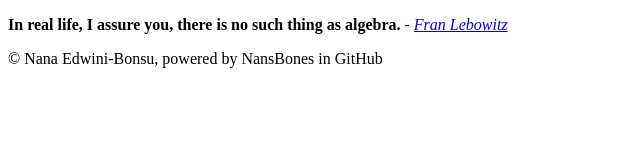
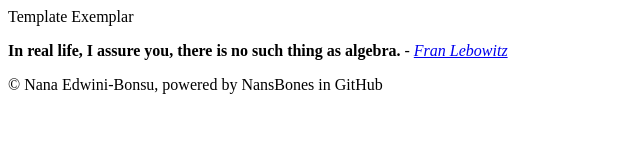
Before and after one commit to Nansbones/Learning-HTML-P2-github.io, a plain HTML site: page childPages/template.html in a window 1280 px wide. Shown: the whole page, without its empty margins (0-640 px from the left). Drawn offline with Linux system fonts and the light colour scheme.

Commit message:
Update template.html

```diff
--- a/childPages/template.html
+++ b/childPages/template.html
@@ -28,7 +28,7 @@
 
   </head>
   <body>
-  <header></header>
+  <header>Template Exemplar</header>
   <nav></nav>
   <aside></aside>
   <section><article></article></section>
```
